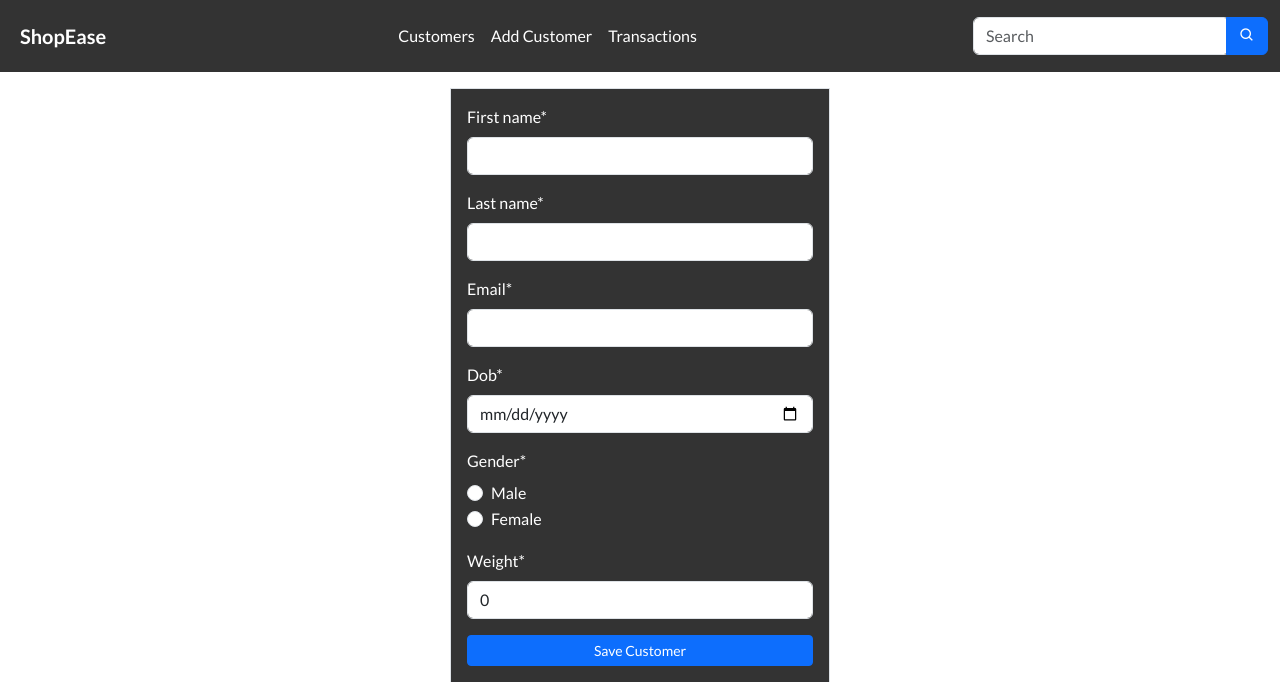
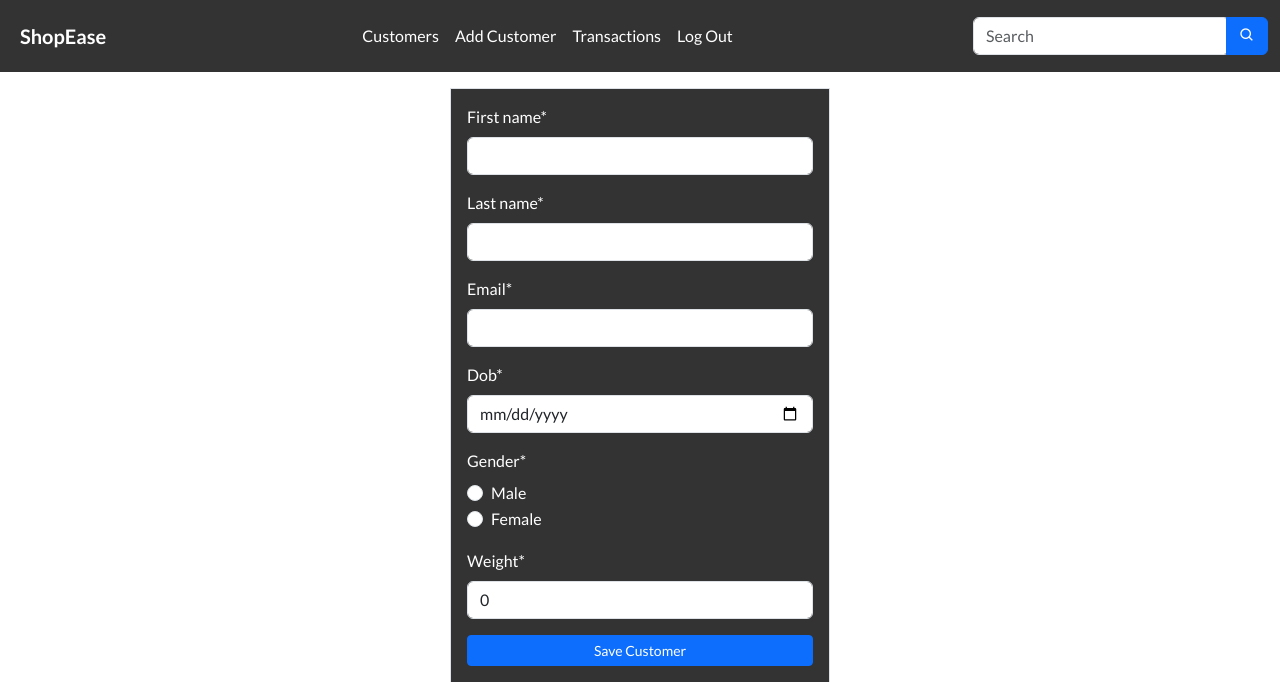
Before and after one commit to CodeOmari/ShopEase, a Django app: page /add/customer in a window 1280 px wide. Shown: the top 682 px of the page. Run offline with Django 5.2, Linux system fonts and the light colour scheme; some libraries are stand-ins or nearby versions.

Commit message:
added logout section

```diff
--- a/templates/master.html
+++ b/templates/master.html
@@ -35,6 +35,9 @@
             <li class="nav-item">
               <a class="nav-link" href="{% url 'transactions' %}">Transactions</a>
             </li>
+            <li class="nav-item">
+              <a class="nav-link" href="{% url 'logout' %}">Log Out</a>
+            </li>
           </ul>
           <form class="d-flex" method="get" action="{% url 'search_customer' %}">
             <input class="form-control me-2 search-bar" type="text" name="search" placeholder="Search">
```
